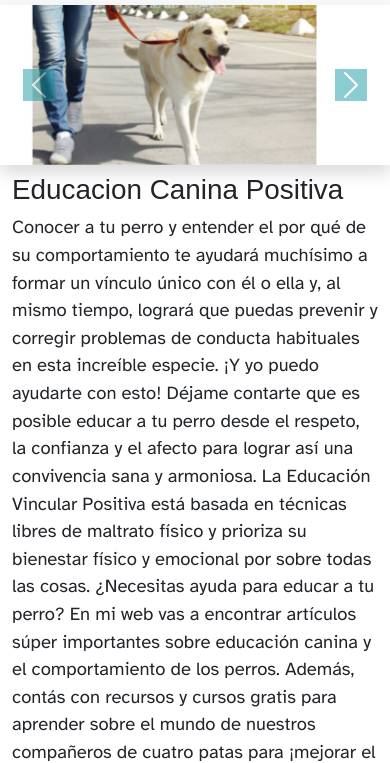
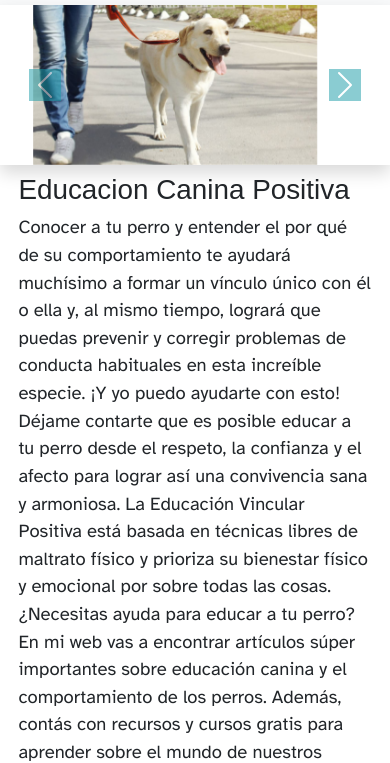
Before and after one commit to Naibelis/educacion-canina, a website: page index.html in a window 390 px wide. Shown: the part 81-844 px from the top of the page. Drawn offline with nearby package versions, Linux system fonts and the light colour scheme; files that its build step writes are made by us from their sources; a web font is replaced by a local one.

Commit message:
Ajuste a los padding de los container en versión movil

```diff
--- a/scss/_base.scss
+++ b/scss/_base.scss
@@ -31,3 +31,10 @@ body {
     width: 18rem;
   }
 }
+
+@media (max-width: 576px) {
+  .container {
+    padding-left: 1.15rem;
+    padding-right: 1.15rem;
+  }
+}
```
